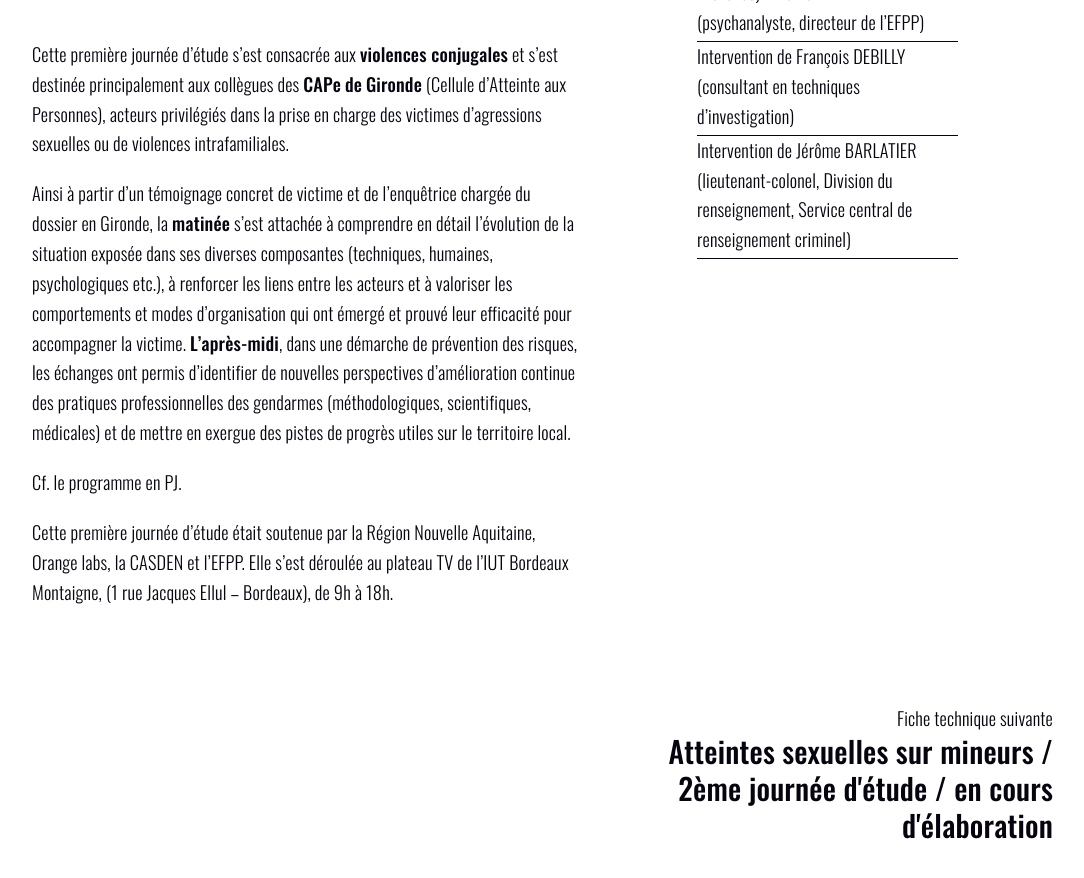
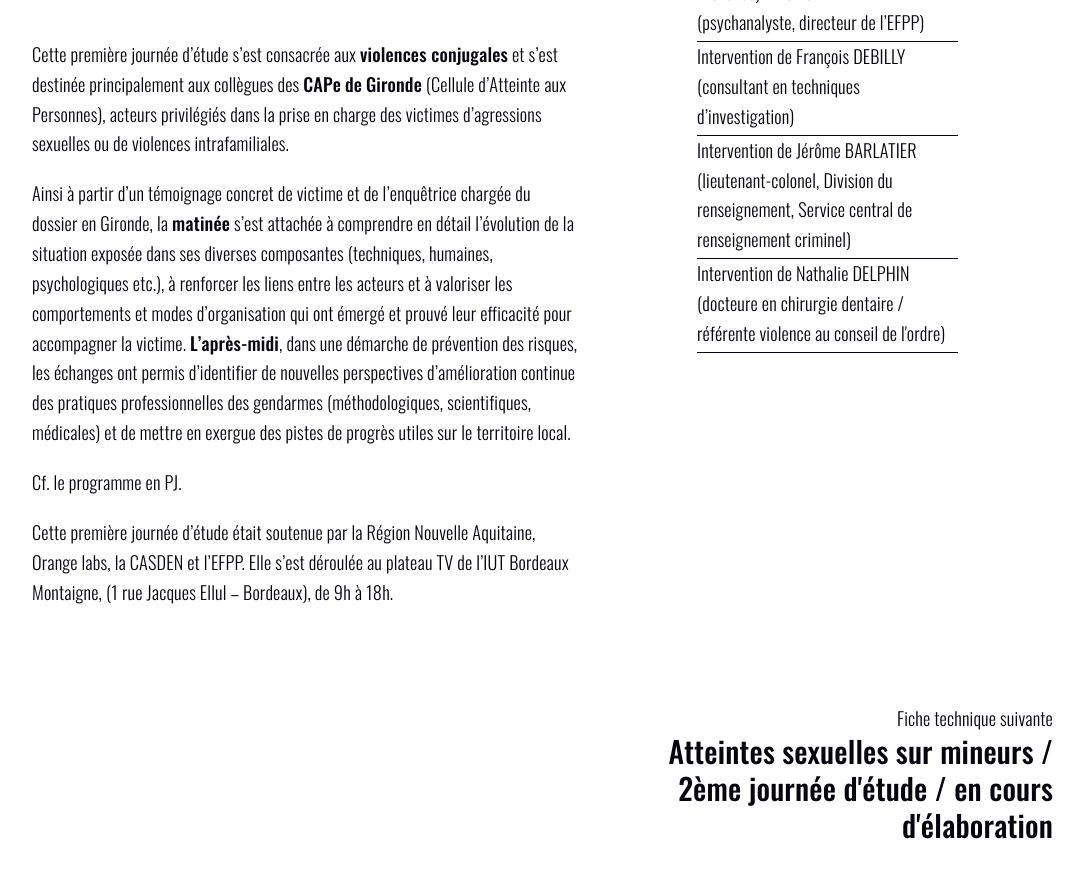
Before and after one commit to noesya/cyberneticproject, a Jekyll site: the page built from _study_days/violences-conjugales-1ere-journee-d-etude.html, in a window 1280 px wide and 900 px high, scrolled down 1549 px. Shown: the top 878 px of the window, without its empty margins (145-1229 px from the left). Built offline with Jekyll 4.4.1, drawn with Linux system fonts in a browser that asks for light colours.

Commit message:
Update Journées d‘études “violences-conjugales-1ere-journee-d-etude”

```diff
--- a/_study_days/violences-conjugales-1ere-journee-d-etude.html
+++ b/_study_days/violences-conjugales-1ere-journee-d-etude.html
@@ -33,6 +33,9 @@ downloads:
   - name: Intervention de François DEBILLY (consultant en techniques d’investigation)
   - name: Intervention de Jérôme BARLATIER (lieutenant-colonel, Division du
       renseignement, Service central de renseignement criminel)
+  - name: Intervention de Nathalie DELPHIN (docteure en chirurgie dentaire /
+      référente violence au conseil de l'ordre)
+  - {}
 event_date: 2021-06-15T08:20:30.057Z
 warning: true
 ---
```
